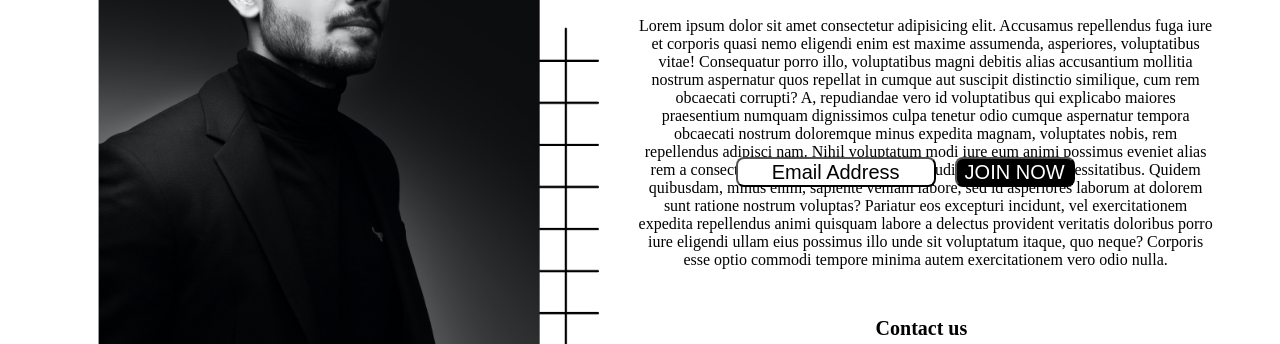
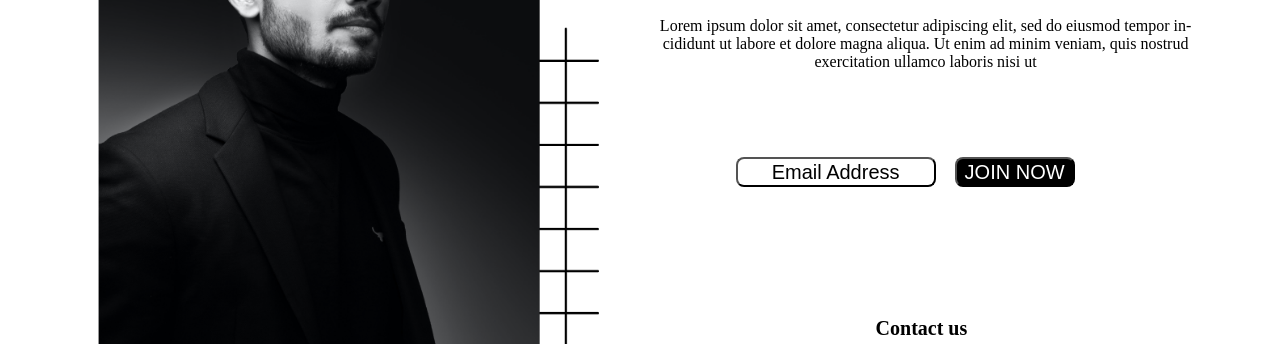
Before and after one commit to NitinTSutar/css-1-landing_page, a website: page index.html in a window 1280 px wide. Shown: the part 423-767 px from the top of the page. Drawn offline with Linux system fonts and the light colour scheme.

Commit message:
update content

```diff
--- a/index.html
+++ b/index.html
@@ -86,25 +86,10 @@
           <div class="hero-container-right">
             <h1 class="hero-heading">What’s Trend in 2025 ?</h1>
             <p class="hero-description">
-              Lorem ipsum dolor sit amet consectetur adipisicing elit. Accusamus
-              repellendus fuga iure et corporis quasi nemo eligendi enim est
-              maxime assumenda, asperiores, voluptatibus vitae! Consequatur
-              porro illo, voluptatibus magni debitis alias accusantium mollitia
-              nostrum aspernatur quos repellat in cumque aut suscipit distinctio
-              similique, cum rem obcaecati corrupti? A, repudiandae vero id
-              voluptatibus qui explicabo maiores praesentium numquam dignissimos
-              culpa tenetur odio cumque aspernatur tempora obcaecati nostrum
-              doloremque minus expedita magnam, voluptates nobis, rem
-              repellendus adipisci nam. Nihil voluptatum modi iure eum animi
-              possimus eveniet alias rem a consectetur numquam, laboriosam
-              repudiandae maxime necessitatibus. Quidem quibusdam, minus enim,
-              sapiente veniam labore, sed id asperiores laborum at dolorem sunt
-              ratione nostrum voluptas? Pariatur eos excepturi incidunt, vel
-              exercitationem expedita repellendus animi quisquam labore a
-              delectus provident veritatis doloribus porro iure eligendi ullam
-              eius possimus illo unde sit voluptatum itaque, quo neque? Corporis
-              esse optio commodi tempore minima autem exercitationem vero odio
-              nulla.
+              Lorem ipsum dolor sit amet, consectetur adipiscing elit, sed do
+              eiusmod tempor in- cididunt ut labore et dolore magna aliqua. Ut
+              enim ad minim veniam, quis nostrud exercitation ullamco laboris
+              nisi ut
             </p>
             <div class="add">
               <button class="button-email">Email Address</button>
```
